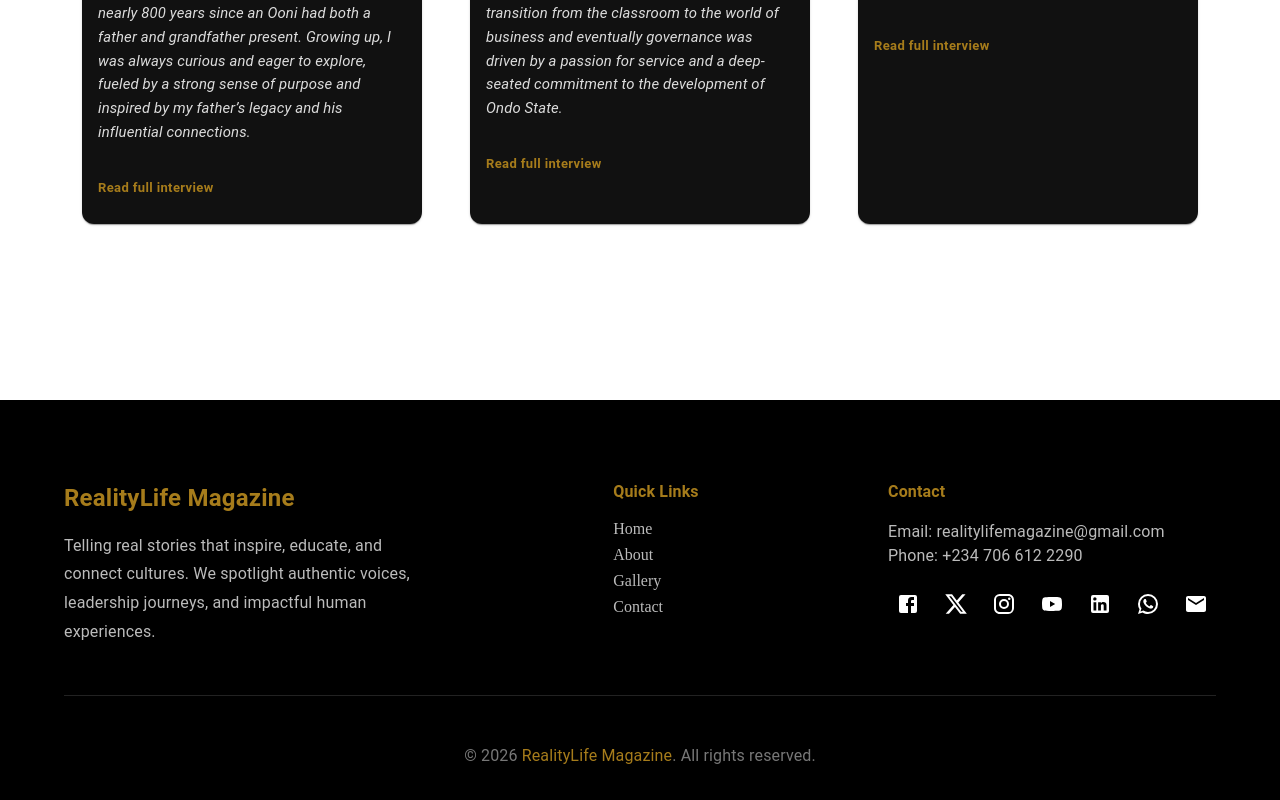
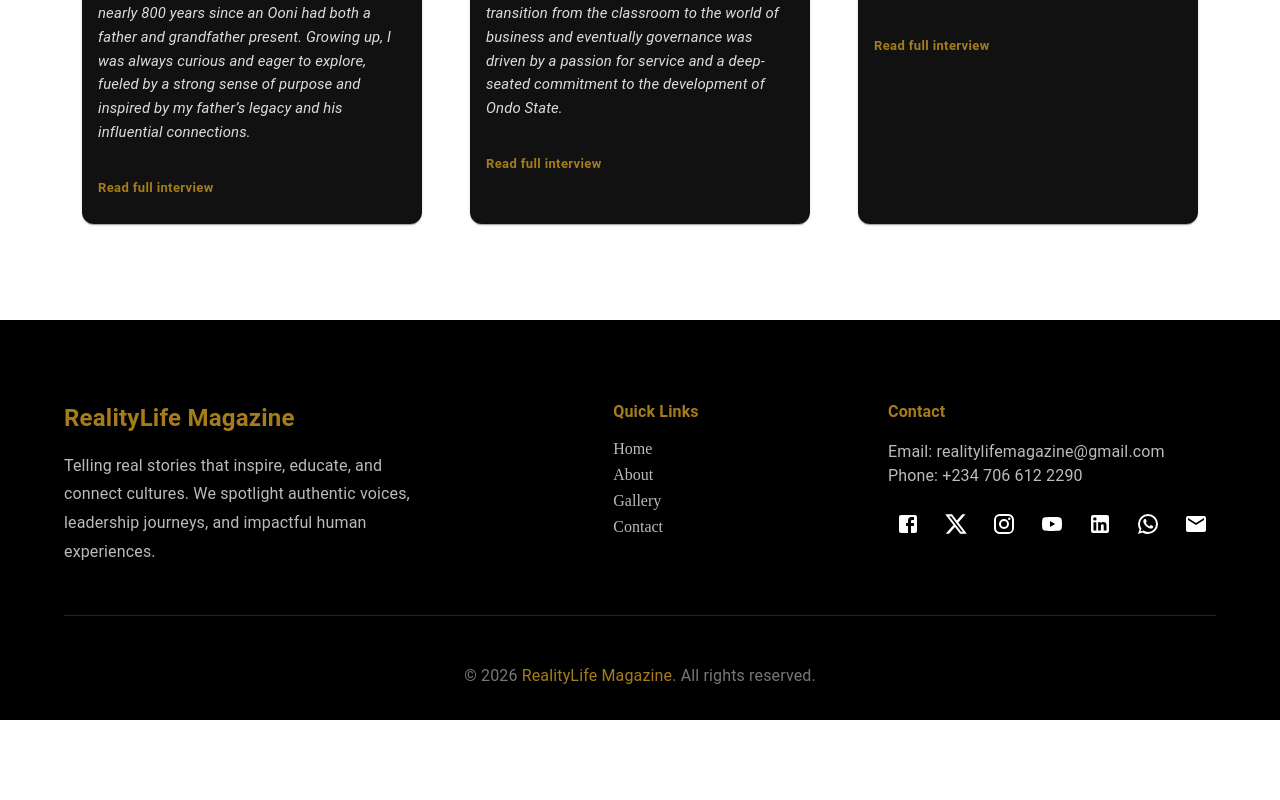
Before and after one commit to mutiu4luv/reallife-magzine, a React (Vite) app: page / in a window 1280 px wide. Shown: the part 5307-6107 px from the top of the page. After the commit the page ends 6027 px from the top, so only its background shows below. Built offline with nearby package versions, Linux system fonts and the light colour scheme.

Commit message:
updated the footer

```diff
--- a/src/components/Footer.tsx
+++ b/src/components/Footer.tsx
@@ -28,7 +28,7 @@ const Footer: React.FC = () => {
         color: "#fff",
         pt: { xs: 8, md: 10 },
         pb: 4,
-        mt: 10,
+        // mt: 10,
       }}
     >
       <Container maxWidth="lg">
```
